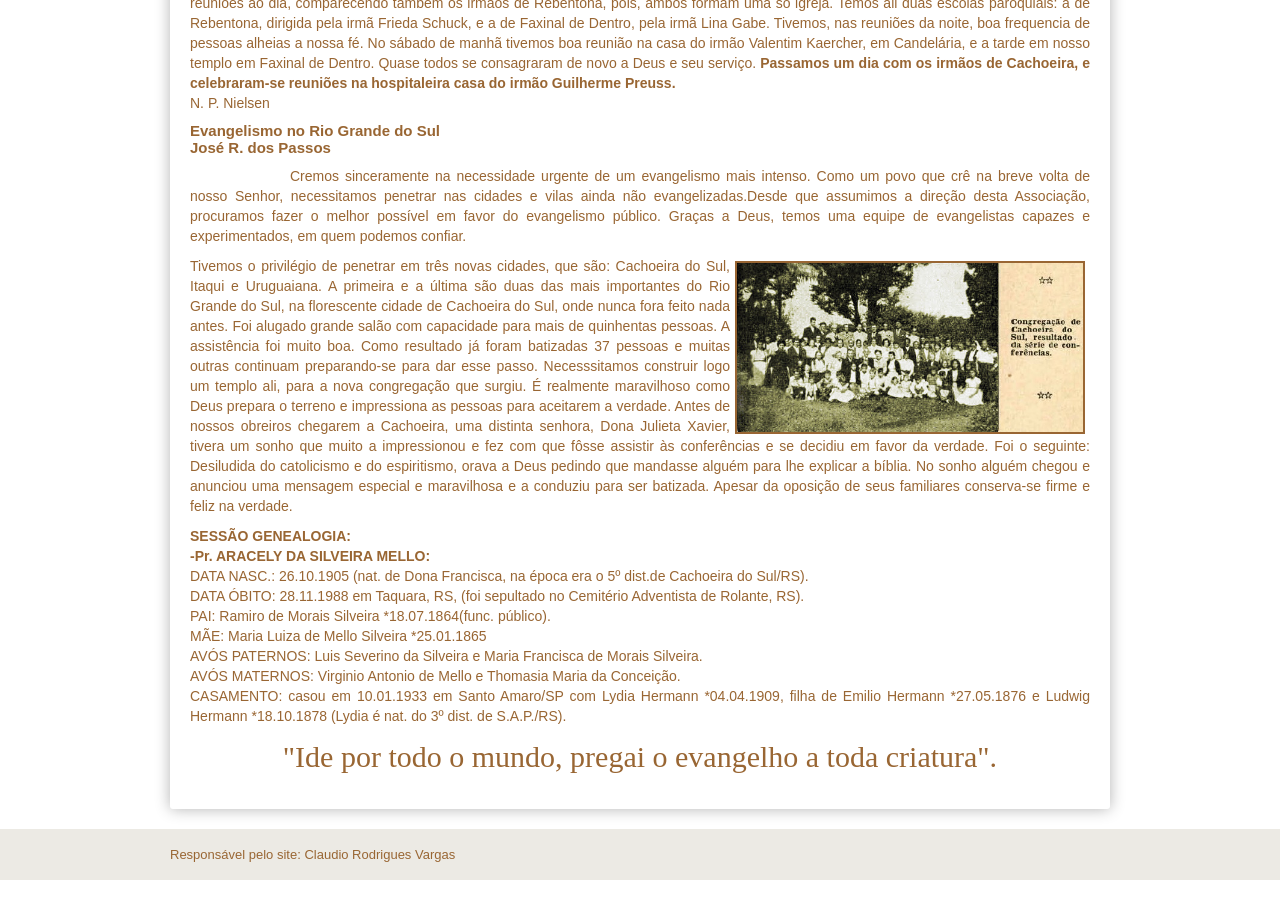
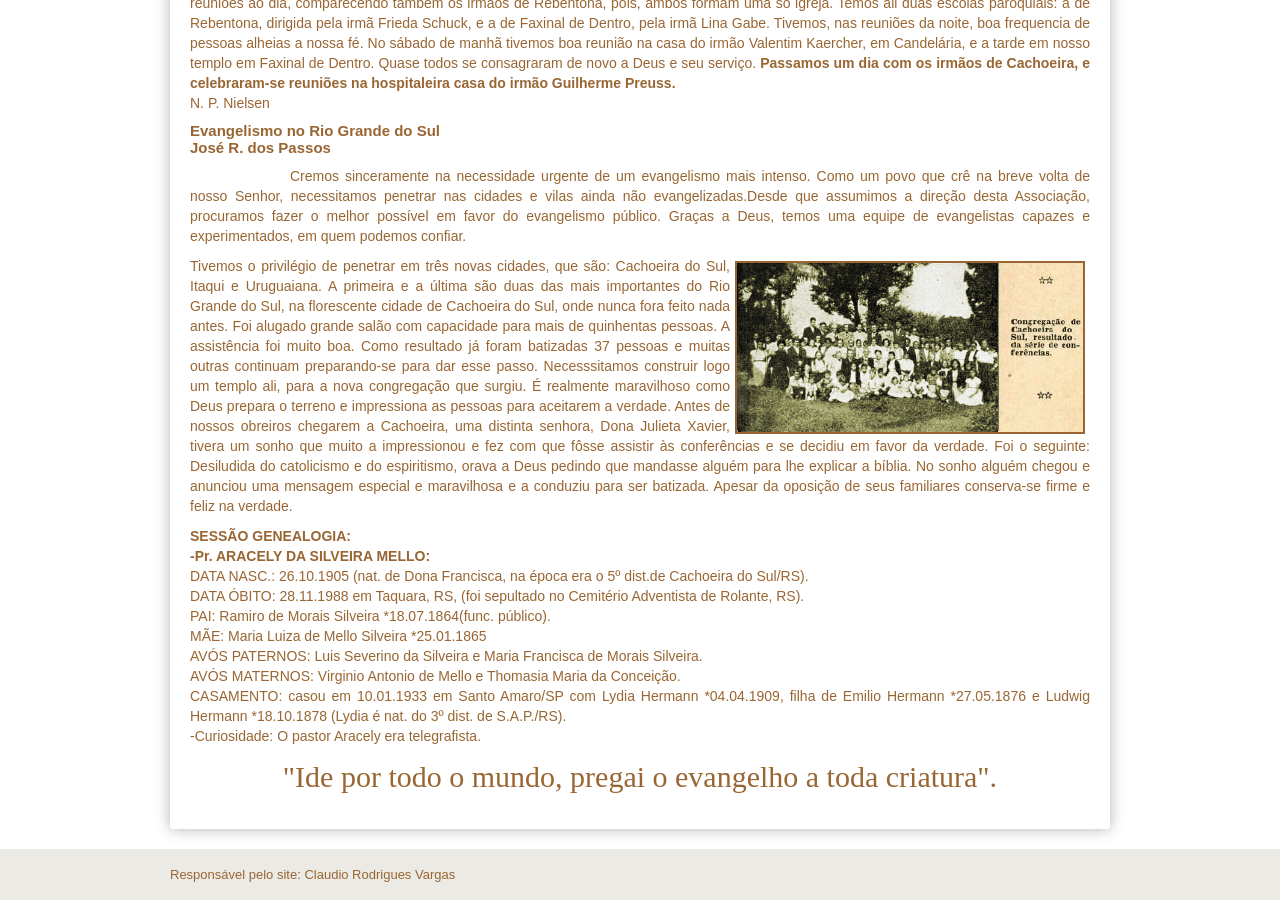
Before and after one commit to claudiovargas1955/claudiovargas1955.github.io, a Jekyll site: the page built from _pages/história-da-iasd-cachoeira.html, in a window 1280 px wide and 900 px high, scrolled down 1247 px. Built offline with Jekyll 4.4.1, drawn with Linux system fonts in a browser that asks for light colours; some web fonts are replaced.

Commit message:
Update história-da-iasd-cachoeira.html

```diff
--- a/_pages/história-da-iasd-cachoeira.html
+++ b/_pages/história-da-iasd-cachoeira.html
@@ -151,6 +151,7 @@ AVÓS PATERNOS: Luis Severino da Silveira e Maria Francisca de Morais Silveira.<
 AVÓS MATERNOS: Virginio Antonio de Mello e Thomasia Maria da Conceição.<br>
 CASAMENTO: casou em 10.01.1933 em Santo Amaro/SP com Lydia Hermann *04.04.1909, filha de Emilio Hermann *27.05.1876 e Ludwig Hermann *18.10.1878 (Lydia é nat. do
 3º dist. de S.A.P./RS). <br>
+-Curiosidade: O pastor Aracely era telegrafista. <br>
 
 
 
```
